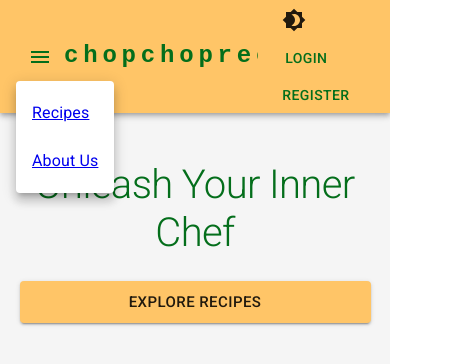
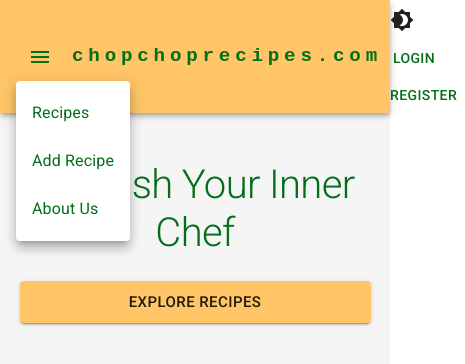
Before and after one commit to nlanzo/recipe-app, a React (Vite) app: page / in a window 390 px wide. Both pictures are taken after a click on the button 40 px from the left and 56 px from the top of the page. Shown: the top 364 px of the page, 465 px wide, since content can reach past the window. Built offline with nearby package versions, Linux system fonts and the light colour scheme.

Commit message:
Update title in index.html and enhance Navbar component with improved mobile menu and branding

```diff
--- a/index.html
+++ b/index.html
@@ -3,7 +3,7 @@
   <head>
     <meta charset="UTF-8" />
     <meta name="viewport" content="width=device-width, initial-scale=1.0" />
-    <title>Recipe App</title>
+    <title>chopchoprecipes.com</title>
   </head>
   <body>
     <div id="root"></div>
--- a/src/components/Navbar.tsx
+++ b/src/components/Navbar.tsx
@@ -66,9 +66,9 @@ export default function Navbar() {
     <AppBar position="sticky" sx={{ mb: 2, maxWidth: "xl", mx: "auto" }}>
       <Container maxWidth="lg">
         <Toolbar disableGutters>
+          {/* Desktop logo */}
           <Typography
             variant="h5"
-            noWrap
             component={Link}
             to="/"
             sx={{
@@ -85,7 +85,14 @@ export default function Navbar() {
             chopchoprecipes.com
           </Typography>
 
-          <Box sx={{ flexGrow: 1, display: { xs: "flex", md: "none" } }}>
+          {/* Mobile hamburger menu and logo */}
+          <Box
+            sx={{
+              display: { xs: "flex", md: "none" },
+              alignItems: "center",
+              flexGrow: 1,
+            }}
+          >
             <IconButton
               size="large"
               aria-label="account of current user"
@@ -96,6 +103,30 @@ export default function Navbar() {
             >
               <MenuIcon />
             </IconButton>
+            <Typography
+              variant="h5"
+              component={Link}
+              to="/"
+              sx={{
+                display: { xs: "flex", md: "none" },
+                fontFamily: "monospace",
+                fontWeight: 700,
+                letterSpacing: ".3rem",
+                textDecoration: "none",
+                color: "secondary.main",
+                ":hover": { color: "white" },
+                whiteSpace: "normal",
+                textAlign: "left",
+                fontSize: { xs: "1.2rem", sm: "1.5rem" },
+                lineHeight: 1.2,
+                ml: 1,
+              }}
+            >
+              chopchoprecipes.com
+            </Typography>
+          </Box>
+
+          {/* Mobile Menu */}
           <Menu
             id="menu-appbar"
             anchorEl={anchorElNav}
@@ -114,7 +145,10 @@ export default function Navbar() {
           >
             <MenuItem>
               <Typography
-                  sx={{ textAlign: "center" }}
+                sx={{
+                  color: "secondary.main",
+                  textDecoration: "none",
+                }}
                 component={Link}
                 to="/recipes"
               >
@@ -123,7 +157,24 @@ export default function Navbar() {
             </MenuItem>
             <MenuItem>
               <Typography
-                  sx={{ textAlign: "center" }}
+                sx={{
+                  textAlign: "center",
+                  color: "secondary.main",
+                  textDecoration: "none",
+                }}
+                component={Link}
+                to="/add"
+              >
+                Add Recipe
+              </Typography>
+            </MenuItem>
+            <MenuItem>
+              <Typography
+                sx={{
+                  textAlign: "center",
+                  color: "secondary.main",
+                  textDecoration: "none",
+                }}
                 component={Link}
                 to="/about"
               >
@@ -131,26 +182,7 @@ export default function Navbar() {
               </Typography>
             </MenuItem>
           </Menu>
-          </Box>
-          <Typography
-            variant="h5"
-            noWrap
-            component={Link}
-            to="/"
-            sx={{
-              mr: 2,
-              display: { xs: "flex", md: "none" },
-              flexGrow: 1,
-              fontFamily: "monospace",
-              fontWeight: 700,
-              letterSpacing: ".3rem",
-              textDecoration: "none",
-              color: "secondary.main",
-              ":hover": { color: "white" },
-            }}
-          >
-            chopchoprecipes.com
-          </Typography>
+
           <Box sx={{ flexGrow: 1, display: { xs: "none", md: "flex" } }}>
             <Button
               onClick={handleCloseNavMenu}
@@ -225,7 +257,9 @@ export default function Navbar() {
                       key={setting}
                       onClick={() => handleMenuItemClick(setting)}
                     >
-                      <Typography sx={{ textAlign: "center" }}>
+                      <Typography
+                        sx={{ textAlign: "center", color: "secondary.main" }}
+                      >
                         {setting}
                       </Typography>
                     </MenuItem>
```
Lines whose indentation alone changed are shown as unchanged.
